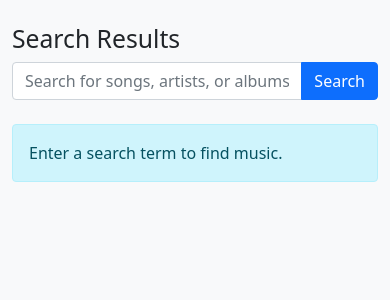
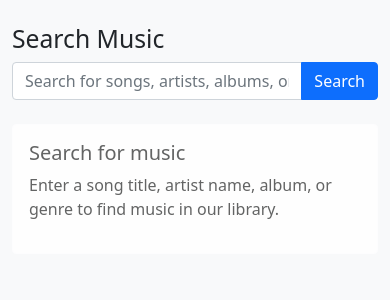
Before and after one commit to pytouch377/online-music-website, a Flask app: page /search in a window 390 px wide. Shown: the part 176-476 px from the top of the page. Run offline with Flask 3, Linux system fonts and the light colour scheme.

Commit message:
Enhance search functionality and UI
- Add pagination support (12 items per page)
- Add genre-based search
- Improve search results layout with responsive cards
- Add advanced pagination navigation
- Enhance empty state and error messages
- Add total results count display
- Improve search input placeholder text
- Optimize card layout and spacing

```diff
--- a/app/routes.py
+++ b/app/routes.py
@@ -119,14 +119,20 @@ def add_to_playlist(song_id):
 
 @bp.route('/search')
 def search():
-    query = request.args.get('q', '')
+    query = request.args.get('q', '').strip()
+    page = request.args.get('page', 1, type=int)
+
     if query:
+        # 实现真正的搜索功能
         songs = Song.query.filter(
             (Song.title.ilike(f'%{query}%')) |
             (Song.artist.ilike(f'%{query}%')) |
-            (Song.album.ilike(f'%{query}%'))
-        ).all()
+            (Song.album.ilike(f'%{query}%')) |
+            (Song.genre.ilike(f'%{query}%'))
+        ).order_by(Song.title).paginate(
+            page=page, per_page=12, error_out=False)
     else:
+        # 如果没有搜索词，显示空结果
         songs = []
 
     return render_template('search.html', title='Search', songs=songs, query=query)
--- a/app/templates/search.html
+++ b/app/templates/search.html
@@ -3,28 +3,31 @@
 {% block content %}
 <div class="row">
     <div class="col-12">
-        <h2>Search Results</h2>
+        <h2>Search Music</h2>
 
         <form action="{{ url_for('main.search') }}" method="get" class="mb-4">
             <div class="input-group">
-                <input type="text" name="q" class="form-control" placeholder="Search for songs, artists, or albums..." value="{{ query }}">
+                <input type="text" name="q" class="form-control" placeholder="Search for songs, artists, albums, or genres..." value="{{ query }}">
                 <button class="btn btn-primary" type="submit">Search</button>
             </div>
         </form>
 
         {% if query %}
-            {% if songs %}
-            <p>Found {{ songs|length }} result(s) for "{{ query }}"</p>
+            {% if songs and songs.items %}
+            <p class="text-muted">Found {{ songs.total }} result(s) for "{{ query }}"</p>
             <div class="row">
-                {% for song in songs %}
-                <div class="col-md-6 mb-3">
-                    <div class="card">
+                {% for song in songs.items %}
+                <div class="col-md-4 mb-4">
+                    <div class="card h-100">
                         <div class="card-body">
                             <h5 class="card-title">{{ song.title }}</h5>
                             <p class="card-text">
                                 <strong>Artist:</strong> {{ song.artist }}<br>
-                                {% if song.album %}<strong>Album:</strong> {{ song.album }}{% endif %}
+                                {% if song.album %}<strong>Album:</strong> {{ song.album }}<br>{% endif %}
+                                {% if song.genre %}<strong>Genre:</strong> {{ song.genre }}{% endif %}
                             </p>
+                        </div>
+                        <div class="card-footer">
                             <button class="btn btn-primary btn-sm play-btn" data-song-id="{{ song.id }}">
                                 Play
                             </button>
@@ -39,14 +42,46 @@
                 </div>
                 {% endfor %}
             </div>
+
+            <!-- 分页 -->
+            {% if songs.pages > 1 %}
+            <nav aria-label="Search results pages">
+                <ul class="pagination justify-content-center">
+                    {% if songs.has_prev %}
+                    <li class="page-item">
+                        <a class="page-link" href="{{ url_for('main.search', q=query, page=songs.prev_num) }}">Previous</a>
+                    </li>
+                    {% endif %}
+
+                    {% for page_num in songs.iter_pages(left_edge=2, right_edge=2, left_current=2, right_current=2) %}
+                        {% if page_num %}
+                            <li class="page-item {% if page_num == songs.page %}active{% endif %}">
+                                <a class="page-link" href="{{ url_for('main.search', q=query, page=page_num) }}">{{ page_num }}</a>
+                            </li>
+                        {% else %}
+                            <li class="page-item disabled"><span class="page-link">…</span></li>
+                        {% endif %}
+                    {% endfor %}
+
+                    {% if songs.has_next %}
+                    <li class="page-item">
+                        <a class="page-link" href="{{ url_for('main.search', q=query, page=songs.next_num) }}">Next</a>
+                    </li>
+                    {% endif %}
+                </ul>
+            </nav>
+            {% endif %}
+
             {% else %}
             <div class="alert alert-info">
-                No results found for "{{ query }}". Try different keywords.
+                <h5>No results found</h5>
+                <p>No songs found matching "{{ query }}". Try different keywords or browse the <a href="{{ url_for('main.library') }}">music library</a>.</p>
             </div>
             {% endif %}
         {% else %}
-            <div class="alert alert-info">
-                Enter a search term to find music.
+            <div class="alert alert-light">
+                <h5>Search for music</h5>
+                <p>Enter a song title, artist name, album, or genre to find music in our library.</p>
             </div>
         {% endif %}
     </div>
```
